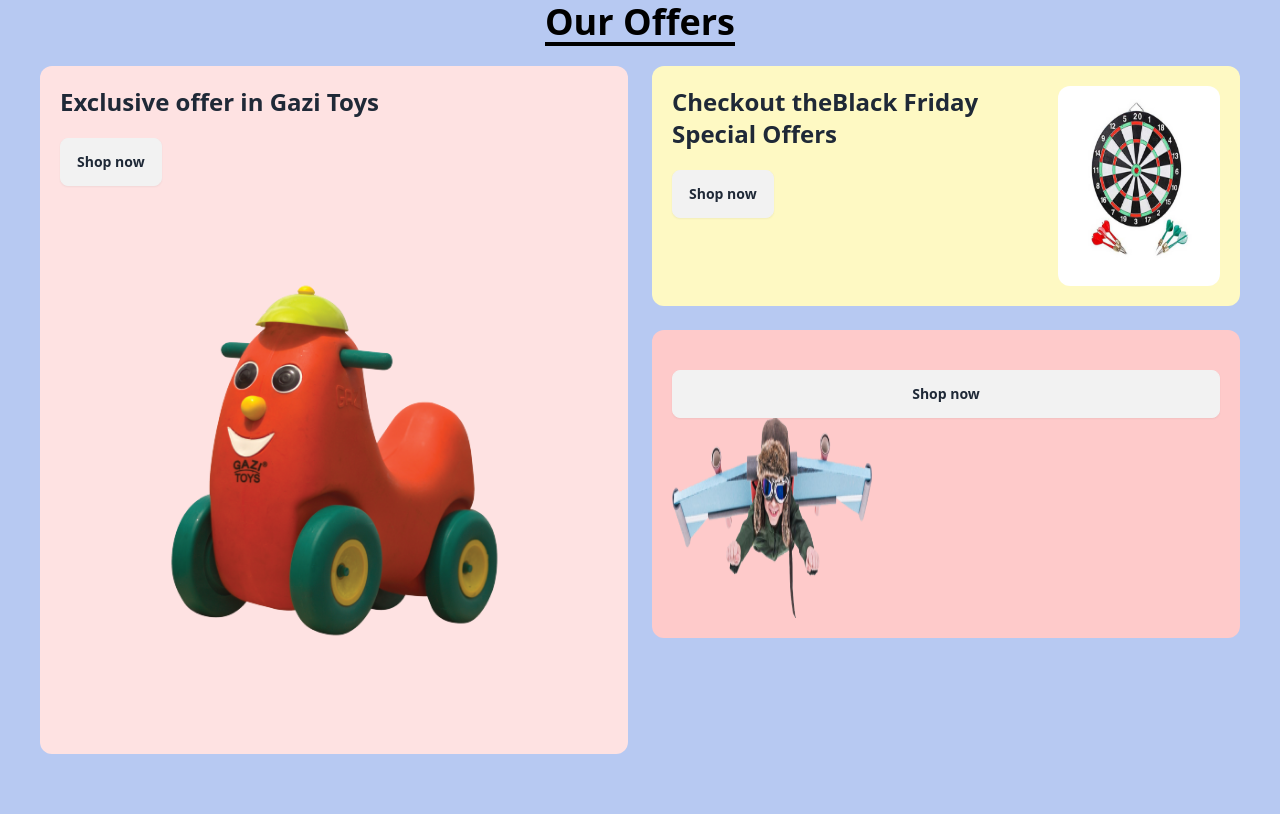
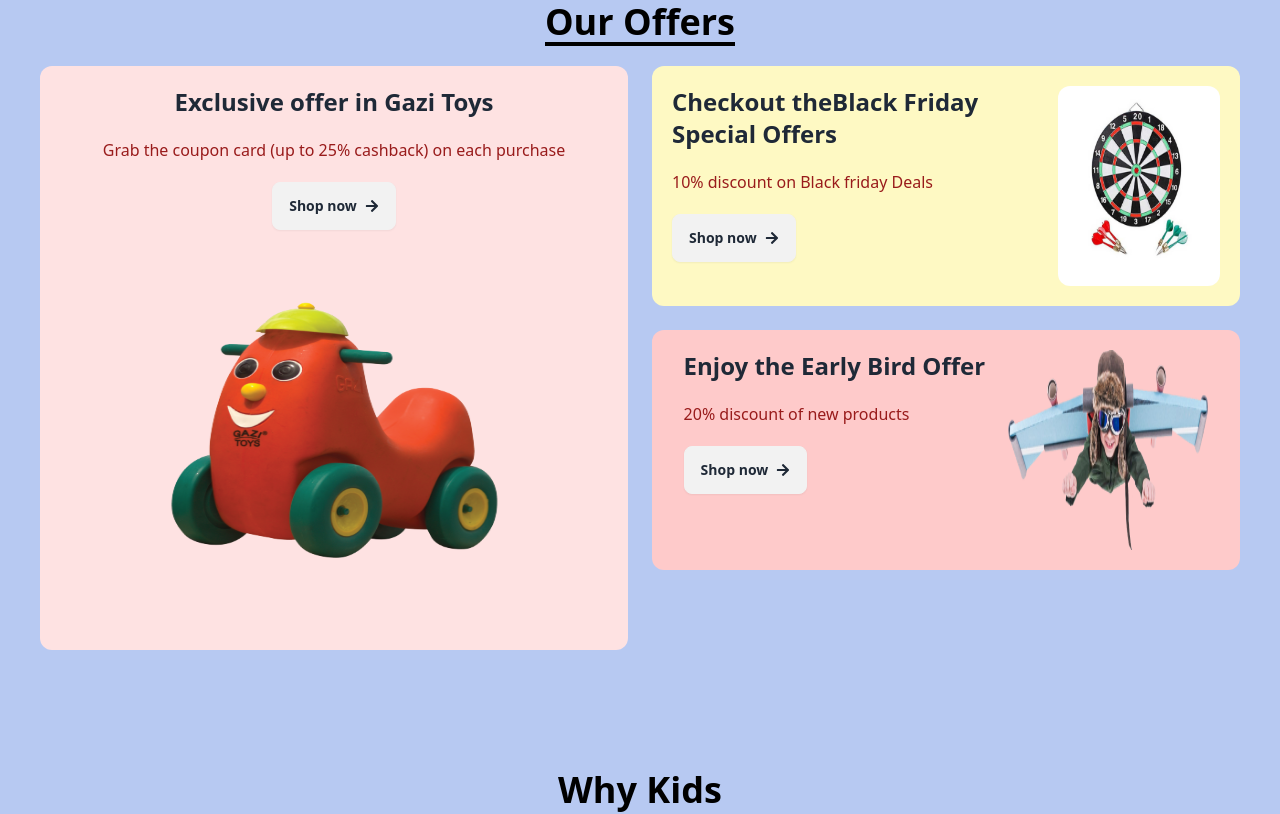
Before and after one commit to aymanshoity/Kids-Kingdom-Client, a React (Vite) app: page / in a window 1280 px wide. Shown: the part 2520-3334 px from the top of the page. Built offline with nearby package versions, Linux system fonts and the light colour scheme; no server answers.

Commit message:
Offer section is done

```diff
--- a/src/Components/Pages/HomePage/Category.jsx
+++ b/src/Components/Pages/HomePage/Category.jsx
@@ -1,4 +1,4 @@
-import { Fade, Slide, Zoom } from "react-awesome-reveal";
+import { Slide } from "react-awesome-reveal";
 import SharedHeadings from "../SharedPages/SharedHeadings";
 
 
--- a/src/Components/Pages/HomePage/OfferSection.jsx
+++ b/src/Components/Pages/HomePage/OfferSection.jsx
@@ -1,6 +1,6 @@
 import { Zoom } from "react-awesome-reveal";
 import SharedHeadings from "../SharedPages/SharedHeadings";
-
+import { FaArrowRight } from "react-icons/fa";
 
 const OfferSection = () => {
     return (
@@ -8,13 +8,14 @@
             <SharedHeadings heading={'Our Offers'}></SharedHeadings>
             <div className="grid grid-cols-1 lg:grid-cols-2  gap-6 ">
                 <Zoom>
-                    <div className="rounded-xl bg-red-100 p-5  ">
+                    <div className="rounded-xl bg-red-100 p-5  flex flex-col justify-around text-center">
                         <div className="">
                             <h1 className="text-2xl font-semibold mb-5">Exclusive offer in Gazi Toys</h1>
-                            <button className="btn">Shop now</button>
+                            <p className="text-red-800 mb-5">Grab the coupon card (up to 25% cashback) on each purchase </p>
+                            <button className="btn">Shop now<FaArrowRight /></button>
                         </div>
-                        <div>
-                            <img className=" rounded-xl" src="../../../../public/Humpty-Dumpty.png" alt="" />
+                        <div className="flex flex-col justify-around text-center">
+                            <img className=" rounded-xl h-[400px]" src="../../../../public/Humpty-Dumpty.png" alt="" />
                         </div>
                     </div>
                 </Zoom>
@@ -24,7 +25,8 @@
                         <div className="rounded-xl bg-yellow-100 p-5 flex justify-between mb-6">
                             <div className="">
                                 <h1 className="text-2xl font-semibold mb-5">Checkout theBlack Friday Special Offers</h1>
-                                <button className="btn">Shop now</button>
+                                <p className="text-red-800 mb-5">10% discount on Black friday Deals</p>
+                                <button className="btn">Shop now<FaArrowRight /></button>
                             </div>
                             <div>
                                 <img className="w-[200px] h-[200px] rounded-xl" src="../../../../public/RFL4.jpg" alt="" />
@@ -32,10 +34,13 @@
                         </div>
                     </Zoom>
                     <Zoom>
-                        <div className="rounded-xl bg-red-200 p-5 flex flex-col justify-around">
+                        <div className="rounded-xl bg-red-200 p-5 flex  justify-around">
+                            <div className="">
+                                <h1 className="text-2xl font-semibold mb-5">Enjoy the Early Bird Offer</h1>
+                                <p className="text-red-800 mb-5">20% discount of new products</p>
+                                <button className="btn">Shop now<FaArrowRight /></button>
+                            </div>
 
-                            <h1 className="text-2xl font-semibold mb-5"></h1>
-                            <button className="btn">Shop now</button>
                             <img className="w-[200px] h-[200px] rounded-xl" src="../../../../public/h8-img3.png" alt="" />
                         </div>
                     </Zoom>
```
